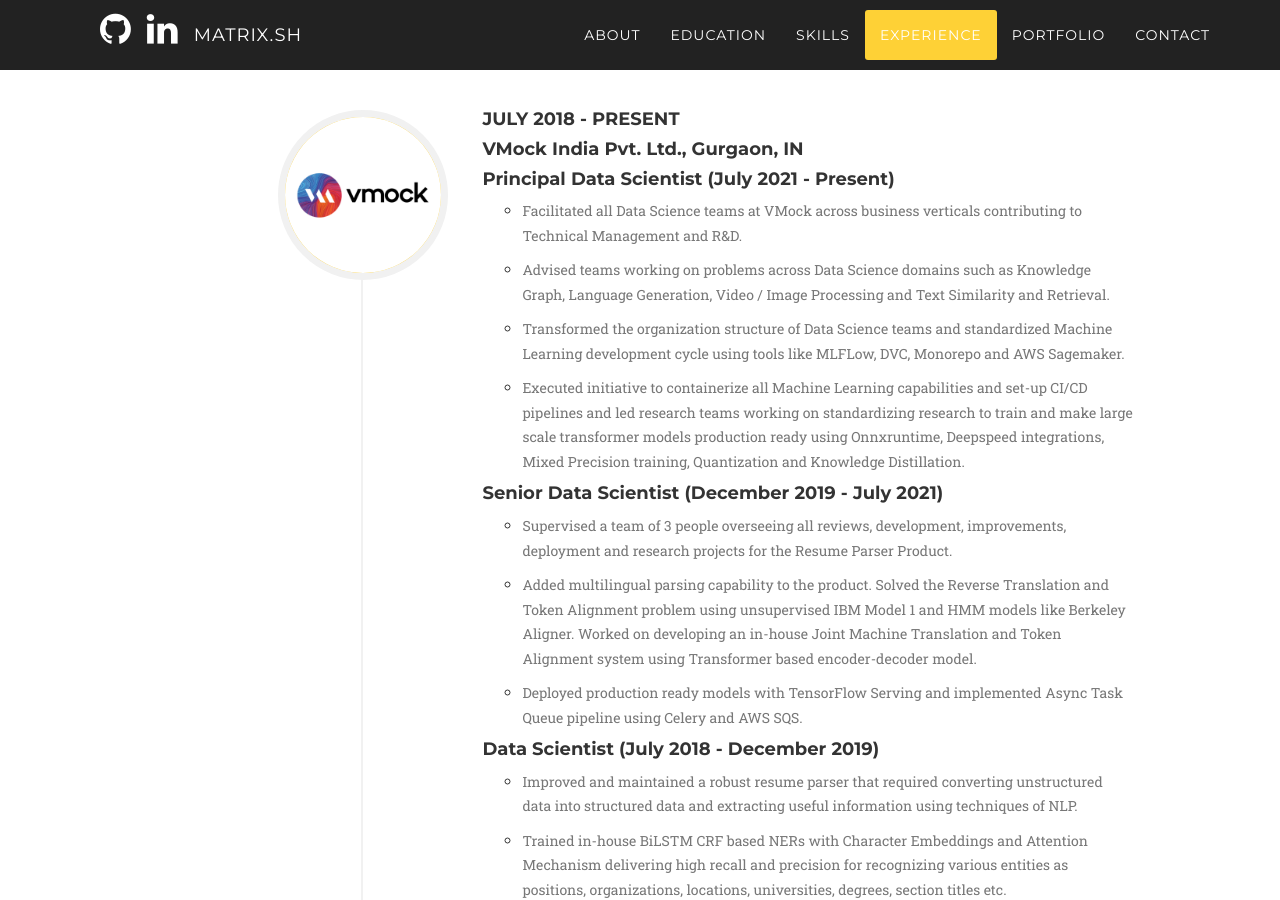
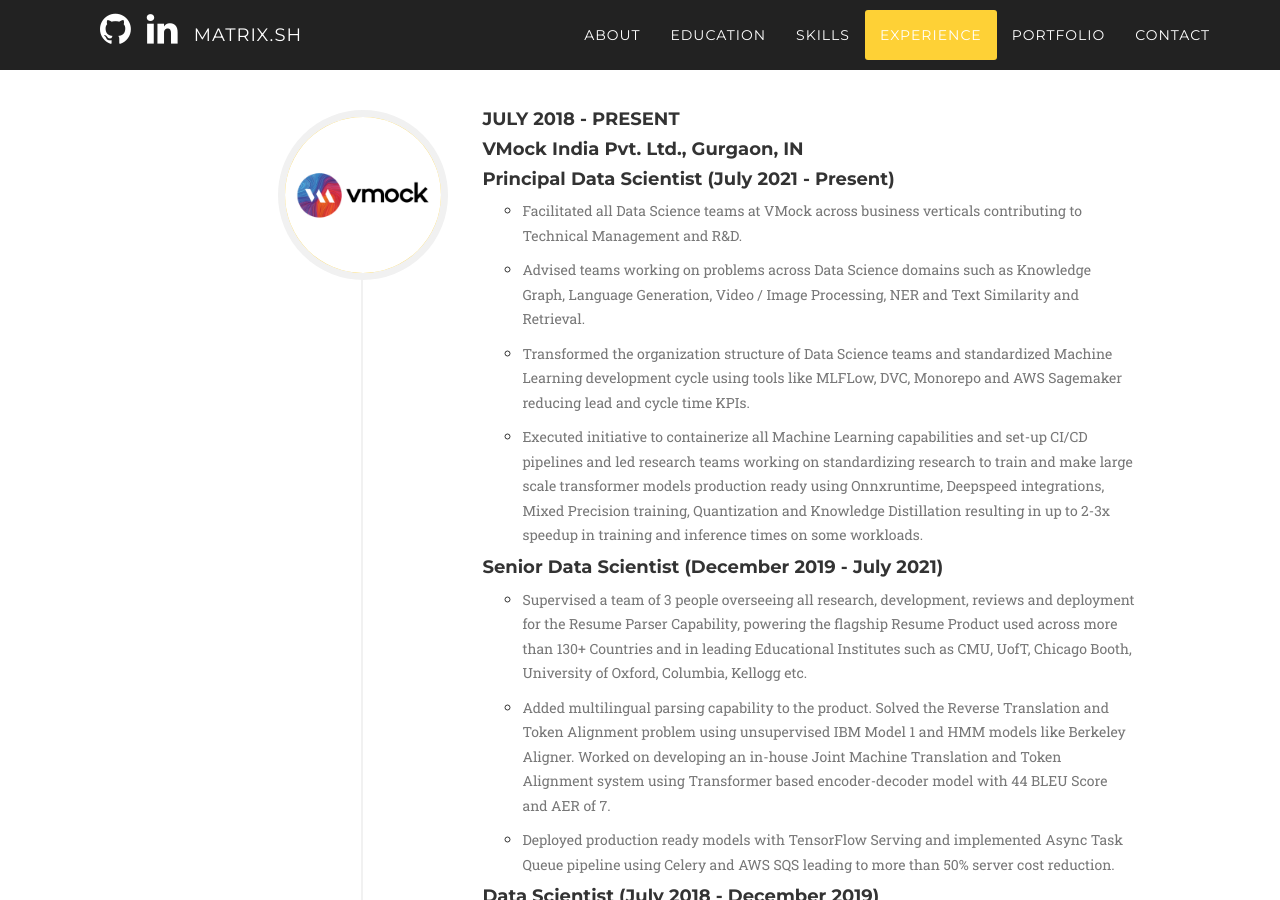
Before and after one commit to ktzsh/ktzsh.github.io, a Jekyll site: the page built from index.html, in a window 1280 px wide and 900 px high, scrolled down 3133 px. Built offline with Jekyll 4.4.1, drawn with Linux system fonts in a browser that asks for light colours; some web fonts are replaced; some of the changed text lies outside the part shown.

Commit message:
add specifics

```diff
--- a/_config.yml
+++ b/_config.yml
@@ -95,27 +95,31 @@
         content:
         - line: "Facilitated all Data Science teams at VMock across business verticals contributing to Technical Management and R&D."
         - line: "Advised teams working on problems across Data Science domains such as Knowledge Graph, Language Generation,
-                Video / Image Processing and Text Similarity and Retrieval."
+                Video / Image Processing, NER and Text Similarity and Retrieval."
         - line: "Transformed the organization structure of Data Science teams and standardized Machine Learning development cycle using
-                tools like MLFLow, DVC, Monorepo and AWS Sagemaker."
+                tools like MLFLow, DVC, Monorepo and AWS Sagemaker reducing lead and cycle time KPIs."
         - line: "Executed initiative to containerize all Machine Learning capabilities and set-up CI/CD pipelines and led research teams
                 working on standardizing research to train and make large scale transformer models production ready using Onnxruntime,
-                Deepspeed integrations, Mixed Precision training, Quantization and Knowledge Distillation."
+                Deepspeed integrations, Mixed Precision training, Quantization and Knowledge Distillation resulting in up to 2-3x speedup
+                in training and inference times on some workloads."
       - title: Senior Data Scientist (December 2019 - July 2021)
         content:
-        - line: "Supervised a team of 3 people overseeing all reviews, development, improvements, deployment and research projects
-                for the Resume Parser Product."
+        - line: "Supervised a team of 3 people overseeing all research, development, reviews and deployment for the Resume Parser Capability,
+                powering the flagship Resume Product used across more than 130+ Countries and in leading Educational Institutes such as CMU,
+                UofT, Chicago Booth, University of Oxford, Columbia, Kellogg etc."
         - line: "Added multilingual parsing capability to the product. Solved the Reverse Translation and Token Alignment problem using
                 unsupervised IBM Model 1 and HMM models like Berkeley Aligner. Worked on developing an in-house Joint Machine Translation
-                and Token Alignment system using Transformer based encoder-decoder model."
-        - line: "Deployed production ready models with TensorFlow Serving and implemented Async Task Queue pipeline using Celery and AWS SQS."
+                and Token Alignment system using Transformer based encoder-decoder model with 44 BLEU Score and AER of 7."
+        - line: "Deployed production ready models with TensorFlow Serving and implemented Async Task Queue pipeline using Celery and AWS SQS
+                leading to more than 50% server cost reduction."
       - title: Data Scientist (July 2018 - December 2019)
         content:
         - line: "Improved and maintained a robust resume parser that required converting unstructured data into structured data and extracting
                 useful information using techniques of NLP."
         - line: "Trained in-house BiLSTM CRF based NERs with Character Embeddings and Attention Mechanism delivering high recall and precision
-                for recognizing various entities as positions, organizations, locations, universities, degrees, section titles etc."
-        - line: "Built an unsupervised model using topic modeling technique LLDA and PLDA for fast super-section mappings in resume."
+                for recognizing various entities (>92 % F1 Score) as positions, organizations, locations, universities, degrees, section titles etc."
+        - line: "Built an unsupervised model (Top-1 and Top-3 Accuaracies of 82 and 91 respectively) using topic modeling technique LLDA and PLDA
+                for fast super-section mappings in resume."
   - img: "img/about/5.png"
     date: "May 2017 - July 2017"
     organization: "Artifacia, Bangalore, IN"
```
